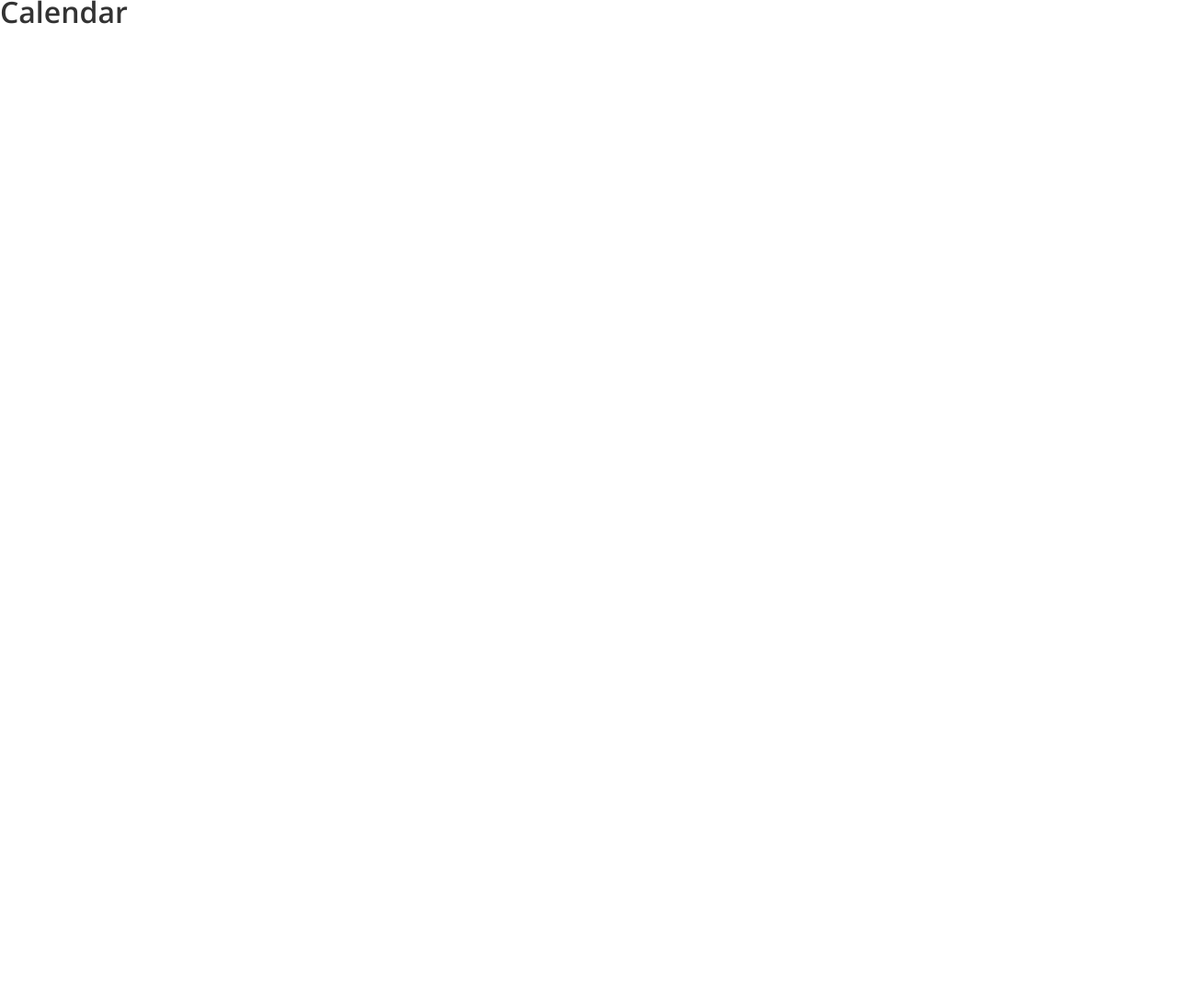
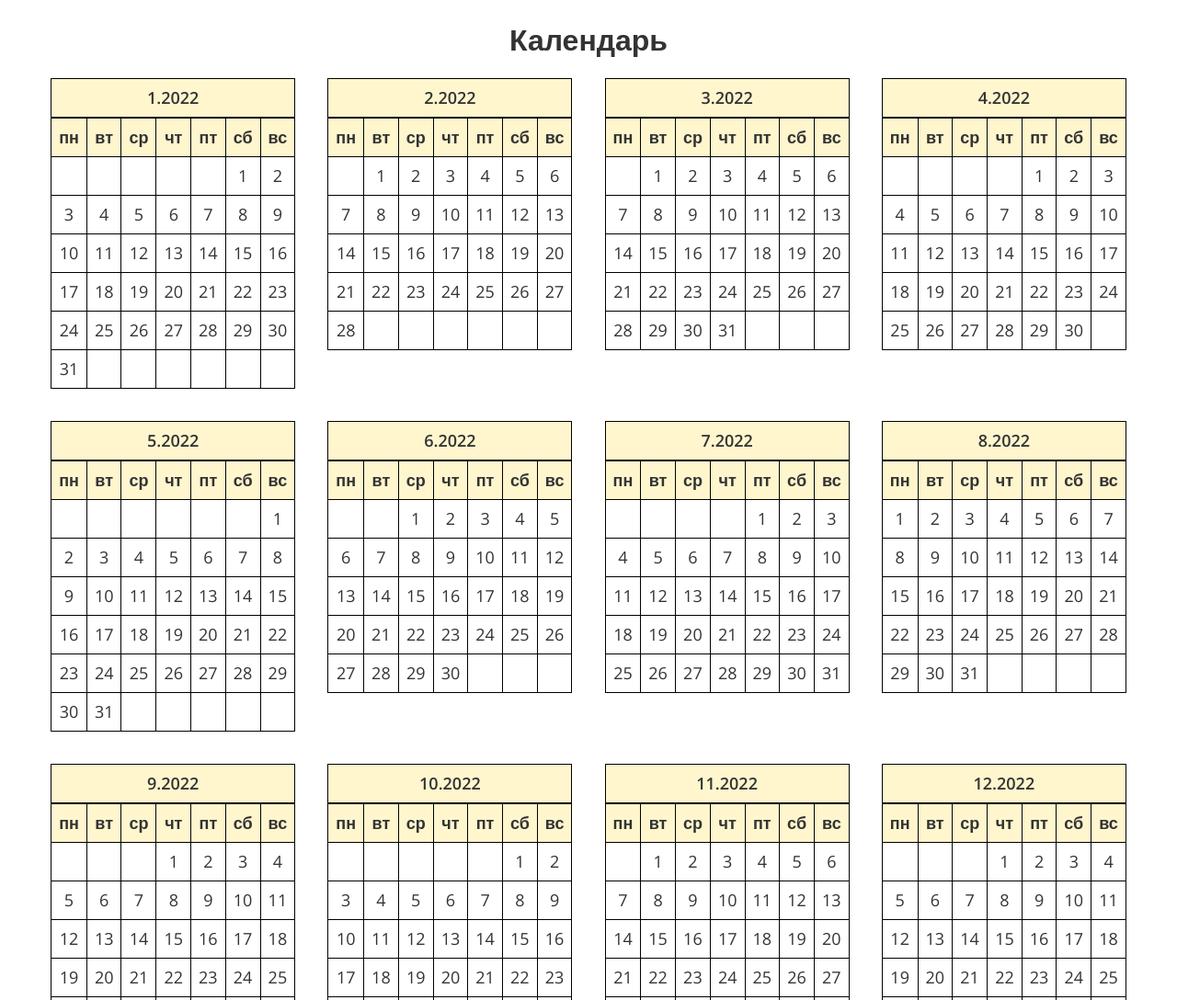
Before and after one commit to TatianaYakushonok/calendar-js, a website: page calendar/src/index.html in a window 1280 px wide. Shown: the top 1088 px of the page at 92% size. Before the commit the page ends 800 px from the top, so only its background shows below. Drawn offline with nearby package versions, Linux system fonts and the light colour scheme; files that its build step writes are made by us from their sources.

Commit message:
feat: add function createCalendar (Fri, 09 Sep 2022 08:24:07 +0700)

```diff
--- a/calendar/gulpfile.js
+++ b/calendar/gulpfile.js
@@ -16,6 +16,7 @@ gulp.task('server', function() {
     });
 
     gulp.watch("src/*.html").on('change', browserSync.reload);
+    gulp.watch("src/js/**/*.js").on('change', browserSync.reload);
 });
 
 gulp.task('styles', function() {
@@ -30,6 +31,7 @@ gulp.task('styles', function() {
 
 gulp.task('watch', function() {
     gulp.watch("src/sass/**/*.+(scss|sass|css)", gulp.parallel('styles'));
+    gulp.watch("src/js/**/*.js", gulp.parallel('scripts'));
     gulp.watch("src/*.html").on('change', gulp.parallel('html'));
 });
 
--- a/calendar/src/index.html
+++ b/calendar/src/index.html
@@ -8,7 +8,12 @@
     <title>Calendar</title>
 </head>
 <body>
-    <h1>Calendar</h1>
+    <header class="header">
+        <div class="header__container">
+            <h1>Календарь</h1>
+        </div>
+    </header>
+    <div class="container"></div>
     <script src="./js/calendar.js"></script>
 </body>
 </html>
--- a/calendar/src/js/calendar.js
+++ b/calendar/src/js/calendar.js
@@ -0,0 +1,53 @@
+function createCalendar(elem, year, month) {
+    elem = document.querySelector(elem);
+    //let table = document.createElement('table');
+
+    let mon = month - 1;
+    let d = new Date(year, mon);
+
+    let table = `
+     <table>
+        <caption>${month}.${year}</caption>
+        <tr>
+            <th>пн</th>
+            <th>вт</th>
+            <th>ср</th>
+            <th>чт</th>
+            <th>пт</th>
+            <th>сб</th>
+            <th>вс</th>
+        </tr>
+        <tr>
+    `;
+
+    for (let i = 0; i < getDay(d); i++) {
+        table += '<td></td>';
+    }
+
+    while (d.getMonth() == mon) {
+        table += '<td>' + d.getDate() + '</td>';
+        if (getDay(d) % 7 == 6) {
+            table += '</tr><tr>';
+        }
+        d.setDate(d.getDate() + 1);
+    }
+
+    if (getDay(d) != 0) {
+        for (let i = getDay(d); i < 7; i++) {
+            table += '<td></td>';
+        }
+    }
+
+    table += '</tr></table>';
+    elem.innerHTML += table;;
+}
+
+function getDay(date) {
+    let day = date.getDay();
+    if (day == 0) day =  7;
+    return day - 1;
+}
+
+for (let i = 1; i < 13; i++) {
+    createCalendar('.container', 2022, i);
+}
--- a/calendar/src/sass/_base.sass
+++ b/calendar/src/sass/_base.sass
@@ -13,3 +13,34 @@ body
     font-size: 1.6rem
     line-height: 2.5rem
     color: #333333
+
+.container,
+.header__container
+    max-width: 120rem
+    margin: 0 auto
+    padding: 0 1.5rem
+
+.container
+    display: flex
+    justify-content: space-evenly
+    gap: 3.5rem
+    flex-wrap: wrap
+
+.header__container
+    padding: 3rem 1.5rem
+    text-align: center
+
+table
+    display: inline-flex
+    flex-direction: column
+    border-collapse: collapse
+
+td, th, caption
+    padding: .8rem
+    font-size: 1.8rem
+    text-align: center
+    border: .1rem solid #000
+
+th, caption
+    font-weight: 600
+    background-color: #fff6ce
```
Also changed, not shown: calendar/dist/css/style.min.css, calendar/dist/index.html, calendar/dist/js/calendar.js.
